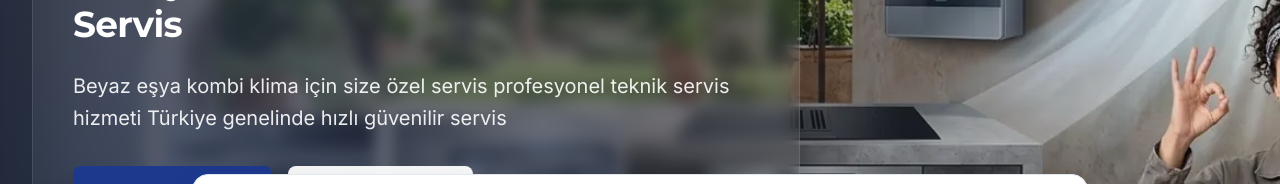
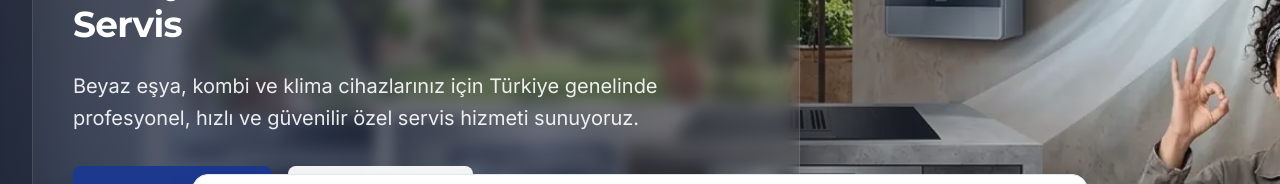
Before and after one commit to mehmetaliakpolat035-glitch/akpolat, a Next.js app: page / in a window 1280 px wide. Shown: the part 361-545 px from the top of the page. Built offline with nearby package versions, Linux system fonts and the light colour scheme; no server answers.

Commit message:
fix: refine homepage hero subtitle copy

```diff
--- a/src/components/sections/Hero.tsx
+++ b/src/components/sections/Hero.tsx
@@ -16,7 +16,7 @@ export function Hero({ title, subtitle, city }: HeroProps) {
 
   const defaultSubtitle = city
     ? `${city} ve tüm ilçelerinde beyaz eşya, kombi ve klima servis hizmeti. Profesyonel ekibimizle ${city}'da hizmetinizdeyiz.`
-    : 'Beyaz eşya kombi klima için size özel servis profesyonel teknik servis hizmeti Türkiye genelinde hızlı güvenilir servis';
+    : 'Beyaz eşya, kombi ve klima cihazlarınız için Türkiye genelinde profesyonel, hızlı ve güvenilir özel servis hizmeti sunuyoruz.';
 
   return (
     <section className="relative bg-slate-900 overflow-hidden">
```
